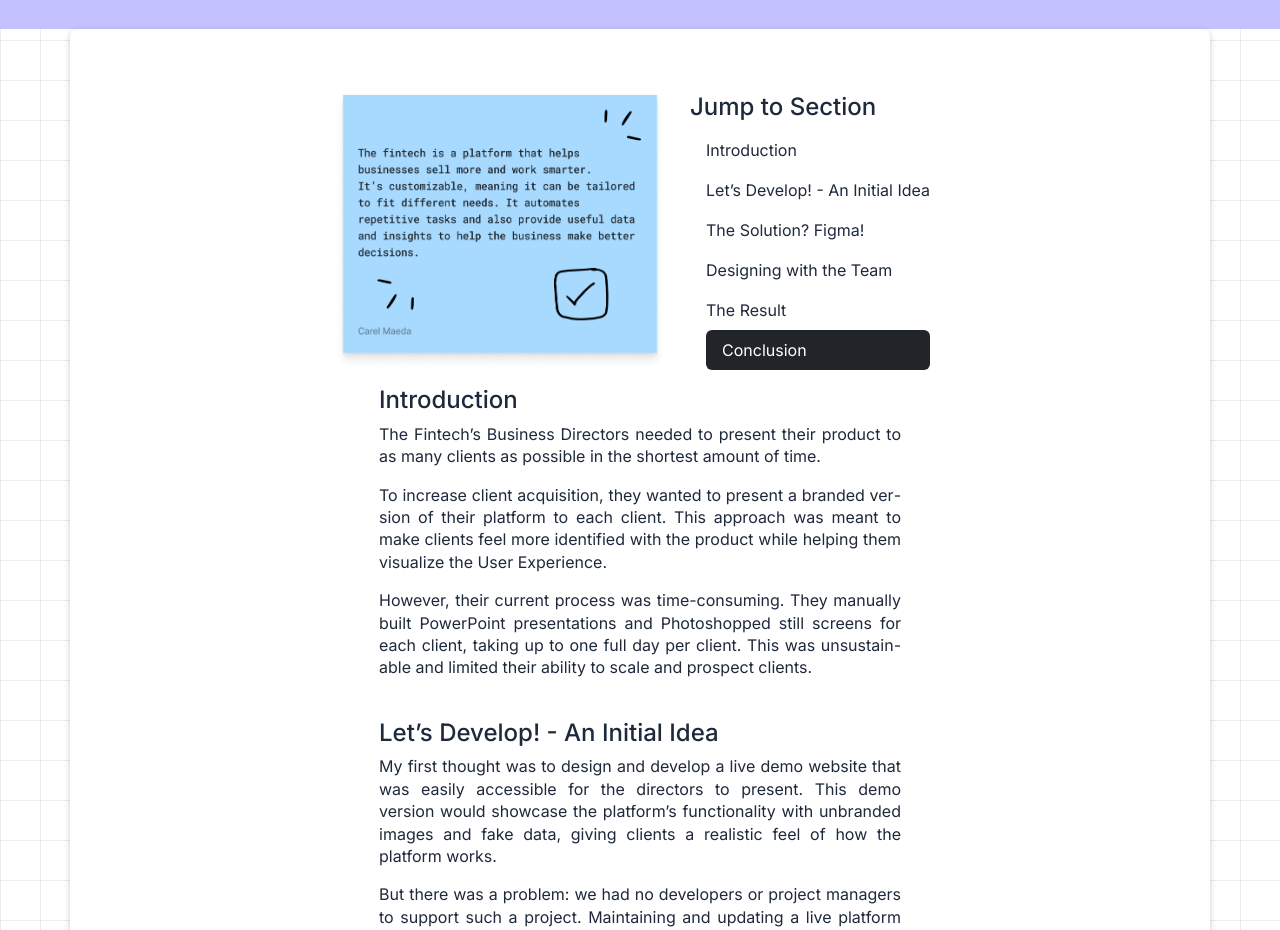
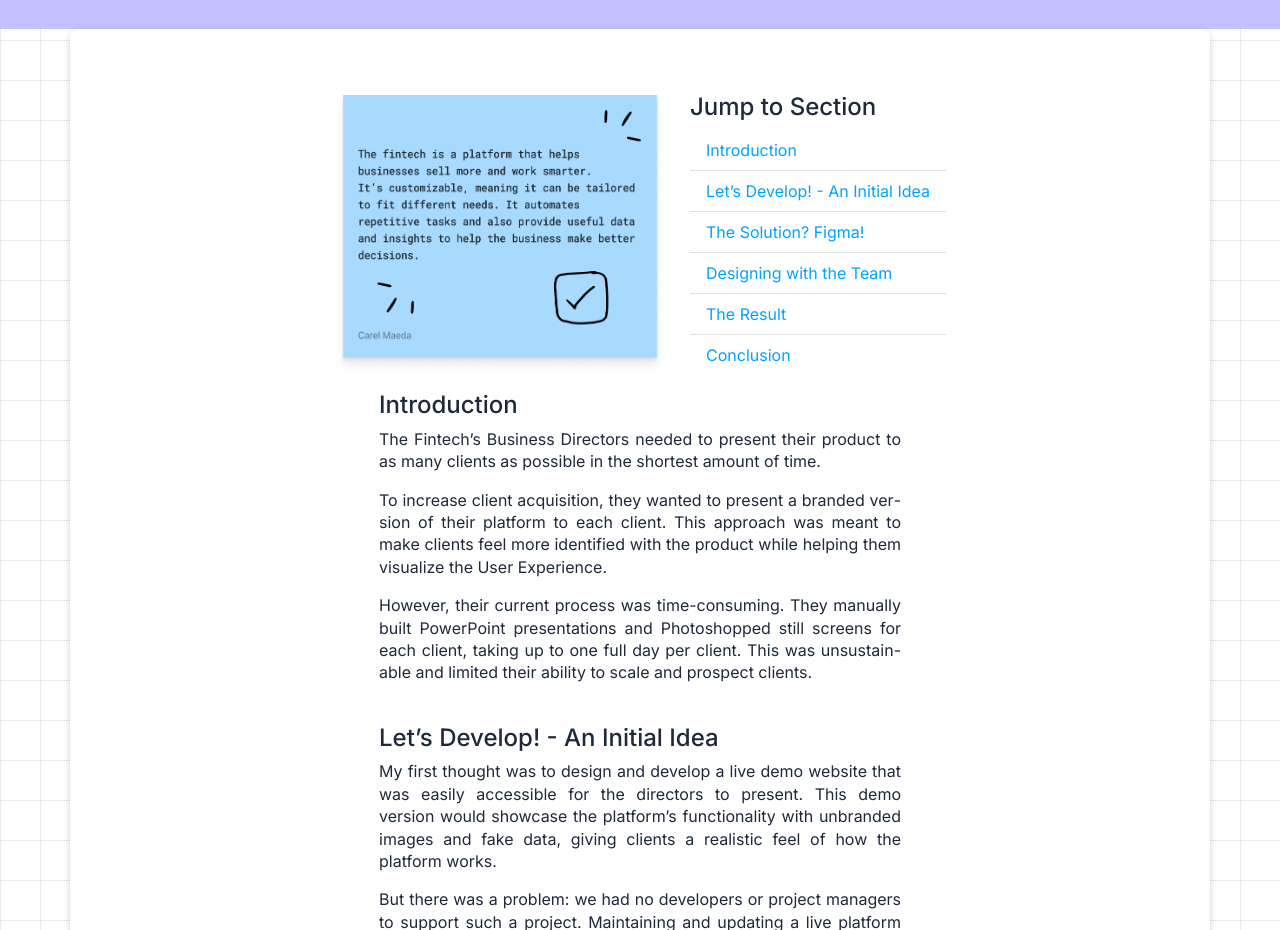
Before and after one commit to carelmaeda/cma-next, a Next.js app: page / in a window 1280 px wide. Shown: the part 1440-2370 px from the top of the page. Built offline with nearby package versions, Linux system fonts and the light colour scheme.

Commit message:
fix: remove case study nav

```diff
--- a/src/app/case-studies/paygos-prototype/page.tsx
+++ b/src/app/case-studies/paygos-prototype/page.tsx
@@ -81,40 +81,38 @@ const PaygosPrototype = () => {
           {/* NavIndex */}
           <div className="col-md-auto d-grid my-3">
             <h4>Jump to Section</h4>
-            <div className="list-unordered">
-              <ul className="navbar-nav">
-                <li className="nav-item">
-                  <a className="nav-link" href="#introduction">
+              <ul className="list-group list-group-flush">
+                <li className="list-group-item">
+                  <a className="" href="#introduction">
                     Introduction
                   </a>
                 </li>
-                <li className="nav-item">
-                  <a className="nav-link" href="#idea">
+                <li className="list-group-item">
+                  <a className="" href="#idea">
                     Let&rsquo;s Develop! - An Initial Idea
                   </a>
                 </li>
-                <li className="nav-item">
-                  <a className="nav-link" href="#solution">
+                <li className="list-group-item">
+                  <a className="" href="#solution">
                     The Solution? Figma!
                   </a>
                 </li>
-                <li className="nav-item">
-                  <a className="nav-link" href="#design">
+                <li className="list-group-item">
+                  <a className="" href="#design">
                     Designing with the Team
                   </a>
                 </li>
-                <li className="nav-item">
-                  <a className="nav-link" href="#result">
+                <li className="list-group-item">
+                  <a className="" href="#result">
                     The Result
                   </a>
                 </li>
-                <li className="nav-item">
-                  <a className="nav-link" href="#conclusion">
+                <li className="list-group-item">
+                  <a className="" href="#conclusion">
                     Conclusion
                   </a>
                 </li>
               </ul>
-            </div>
           </div>
         </div>
 
```
